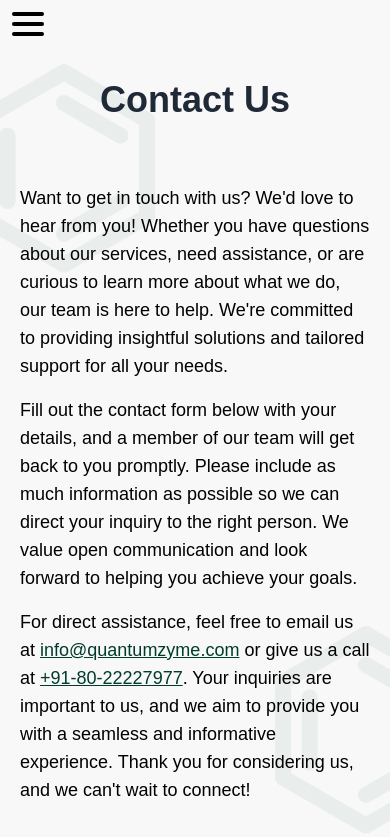
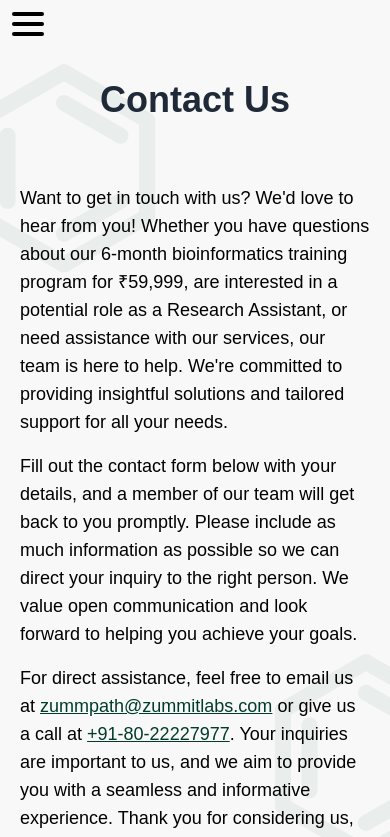
Before and after one commit to DanielCikora/zummpath-bio-informatics, a React (Create React App) app: page /Contact in a window 390 px wide. Shown: the top 837 px of the page. Built offline with nearby package versions, Linux system fonts and the light colour scheme; the HTML template or start-up script is replaced by a standard one.

Commit message:
Logo White added to Navigation, Contact Us - Text edited, phone number remains.

```diff
--- a/src/components/navigation/Navigation.jsx
+++ b/src/components/navigation/Navigation.jsx
@@ -1,6 +1,6 @@
 import { useState, useEffect } from "react";
 import { Link } from "react-router-dom";
-import ZummitLogo from "../assets/images/navigationImages/zummit_logo.png";
+import ZummpathLogoWhite from "../assets/images/navigationImages/zummpath-logo-white.png";
 const Navigation = () => {
   const [openMenu, setOpenMenu] = useState(false);
   useEffect(() => {
@@ -63,15 +63,15 @@
             <Link className='block' to='/' onClick={closeMenu}>
               <img
                 className='block w-full h-auto'
-                src={ZummitLogo}
-                alt='zummit-logo'
+                src={ZummpathLogoWhite}
+                alt='zummpath-logo-white'
               />
             </Link>
           </div>
           <ul className='flex flex-col gap-4 self-center items-center'>
             {navigationLinks.map((navigationLink) => (
               <li
-                className='block w-full cursor-pointer rounded-md text-center hover:bg-black text-white transition duration-200'
+                className='block w-full cursor-pointer rounded-md text-center hover:bg-gray-800 text-offWhite transition duration-200'
                 key={navigationLink.id}
               >
                 <Link
--- a/src/components/pages/ContactPage.jsx
+++ b/src/components/pages/ContactPage.jsx
@@ -5,7 +5,6 @@
 import "react-phone-number-input/style.css";
 import PhoneInput from "react-phone-number-input";
 import BenzeneImage from "../assets/images/careerImages/benzene.png";
-
 const ContactPage = () => {
   const [formData, setFormData] = useState({
     from_name: "",
@@ -13,7 +12,6 @@
     phone: "",
     message: "",
   });
-
   const [isFormComplete, setIsFormComplete] = useState(false);
 
   // Check if all fields are filled
@@ -53,7 +51,6 @@
   const handleSubmit = (e) => {
     e.preventDefault();
     const { from_name, from_email, phone, message } = formData;
-
     // Check for field completion
     if (!from_name || !from_email || !phone || !message) {
       toast.error("Please fill in all the fields.");
@@ -110,10 +107,11 @@
           <div className='contact-content__paragraph flex flex-col gap-4 mb-8'>
             <p className='md:text-xl text-lg'>
               Want to get in touch with us? We'd love to hear from you! Whether
-              you have questions about our services, need assistance, or are
-              curious to learn more about what we do, our team is here to help.
-              We're committed to providing insightful solutions and tailored
-              support for all your needs.
+              you have questions about our 6-month bioinformatics training
+              program for ₹59,999, are interested in a potential role as a
+              Research Assistant, or need assistance with our services, our team
+              is here to help. We're committed to providing insightful solutions
+              and tailored support for all your needs.
             </p>
             <p className='md:text-xl text-lg'>
               Fill out the contact form below with your details, and a member of
@@ -128,7 +126,7 @@
                 href='mailto:info@quantumzyme.com'
                 className='text-royalGreen font-medium underline hover:text-gray-700'
               >
-                info@quantumzyme.com
+                zummpath@zummitlabs.com
               </a>{" "}
               or give us a call at{" "}
               <a
@@ -142,6 +140,7 @@
               considering us, and we can't wait to connect!
             </p>
           </div>
+
           <form
             onSubmit={handleSubmit}
             className='block w-full md:max-w-[50%] bg-offWhite'
```
Also changed, not shown: src/components/assets/images/navigationImages/zummpath-logo-white.png (added).
